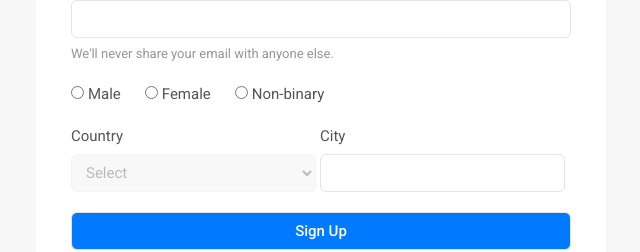
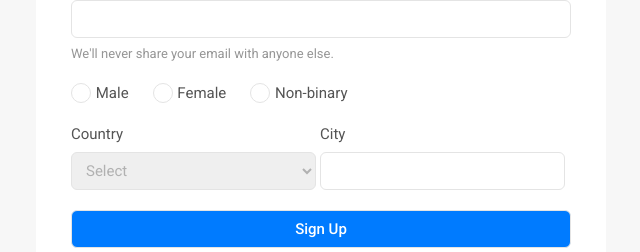
Before and after one commit to viktor-morhun/signup-form, a plain HTML site: page index.html in a window 1280 px wide. Shown: the part 258-510 px from the top of the page, without its empty margins (319-959 px from the left). Drawn offline with Linux system fonts and the light colour scheme.

Commit message:
add custom radiobutton

```diff
--- a/index.html
+++ b/index.html
@@ -22,14 +22,23 @@
         <input type="email" name="mail" id="mail" class="form__input form__input--mail">
         <span class="form__info">We'll never share your email with anyone else.</span>
 
-        <input type="radio" name="sex" id="male" class="form__radio">
-        <label for="male" class="form__label form__label--radio">Male</label>
+        <label for="male" class="form__label form__label--radio">
+          <input type="radio" name="sex" id="male" class="form__radio radio">
+          <span class="radio__custom"></span>
+          Male
+        </label>
 
-        <input type="radio" name="sex" id="female" class="form__radio">
-        <label for="female" class="form__label form__label--radio">Female</label>
+        <label for="female" class="form__label form__label--radio">
+          <input type="radio" name="sex" id="female" class="form__radio">
+          <span class="radio__custom"></span>
+          Female
+        </label>
 
-        <input type="radio" name="sex" id="non-binary" class="form__radio">
-        <label for="non-binary" class="form__label form__label--radio">Non-binary</label>
+        <label for="non-binary" class="form__label form__label--radio">
+          <input type="radio" name="sex" id="non-binary" class="form__radio">
+          <span class="radio__custom"></span>
+          Non-binary
+        </label>
 
         <label for="country" class="form__label">Country</label>
         <label for="city" class="form__label">City</label>
--- a/style.css
+++ b/style.css
@@ -20,6 +20,7 @@ input, button, textarea, select {
   --text-color-primary: rgba(84, 84, 84, 1);
   --text-color-secondary: rgba(150, 150, 150, 1);
   --text-color-button: rgba(255, 255, 255, 1);
+  --text-color-placeholder: rgba(84, 84, 84, 0.4);
 
   --input-color-inactive: rgba(228, 228, 228, 1);
   --input-color-active: rgba(0, 123, 255, 1);
@@ -39,7 +40,6 @@ html {
   position: relative;
   width: 570px;
   height: 590px;
-  /* background-color: coral; */
   margin: 55px auto;
   padding: 35px 35px 16px 35px;
   background-color: var(--background-form-color);
@@ -64,8 +64,55 @@ html {
 }
 
 .form__label--radio {
+  position: relative;
   width: fit-content;
+  display: inline-block;
   margin: 20px 20px 0 0;
+  line-height: 20px;
+}
+
+.form__radio {
+  cursor: pointer;
+  margin-right: 8px;
+  opacity: 0;
+  user-select: none;
+}
+
+.radio__custom {
+  position: absolute;
+  width: 20px;
+  height: 20px;
+  background-color: rgba(255, 255, 255, 1);
+  top: 0;
+  left: 0;
+  border-radius: 50%;
+}
+
+.form__radio:not(:checked) + .radio__custom {
+  border: 1px solid var(--input-color-inactive);
+}
+
+.form__label--radio .form__radio:checked ~ .radio__custom {
+  background-color: var(--primary-color);
+}
+
+.radio__custom:after {
+  content: "";
+  position: absolute;
+  display: none;
+}
+
+.form__label--radio .form__radio:checked ~ .radio__custom:after {
+  display: block;
+}
+
+.form__label--radio .radio__custom:after {
+  top: 6px;
+  left: 6px;
+  width: 8px;
+  height: 8px;
+  border-radius: 50%;
+  background-color: white;
 }
 
 .form__input {
@@ -100,11 +147,6 @@ html {
   margin-top: 7px;
 }
 
-.form__radio {
-  /* display: inline-block; */
-  cursor: pointer;
-}
-
 .form__select {
   width: 245px;
   height: 38px;
@@ -114,15 +156,16 @@ html {
   padding: 8px 10px;
   font-size: var(--fs-text);
   cursor: pointer;
+  color: var(--text-color-primary);
 }
 
 .form__select:invalid {
-  opacity: 0.4;
-  color: var(--text-color-primary);
+  color: var(--text-color-placeholder);
 }
 
 .form__select:focus {
   border: 1px solid var(--input-color-active);
+  color: var(--text-color-primary);
 }
 
 .form__button {
```
